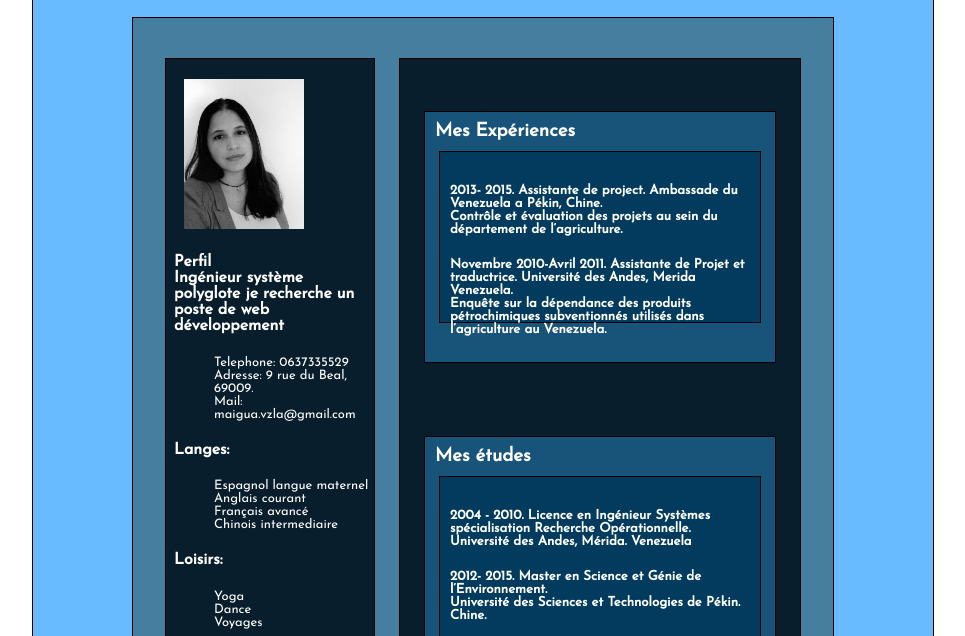
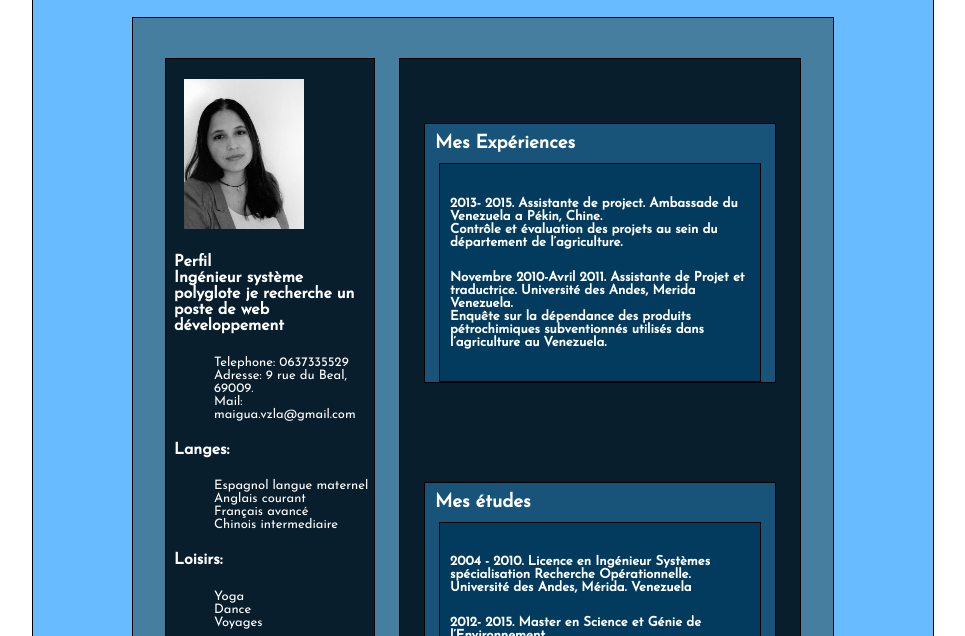
Before and after one commit to Maigualida/challenge_decouvert-HTM-CSS, a plain HTML site: page index.html in a window 1280 px wide. Shown: the part 164-800 px from the top of the page, without its empty margins (157-1122 px from the left). Drawn offline with Linux system fonts and the light colour scheme.

Commit message:
a small chage in the CSS

```diff
--- a/stylesheet.css
+++ b/stylesheet.css
@@ -79,8 +79,8 @@ li{
 #left-box{
 	background-color: rgb(9,30,45);
 	width: 200px;
-	height: 650px;
-	margin-top: 20px;
+	/*height: 650px;
+*/	margin-top: 20px;
 	border: 1px solid black;
 	padding-left: 8px;
 
@@ -89,7 +89,7 @@ li{
 #right-box{
 	background-color: rgb(9,30,45);
 	width: 400px;
-	height: 650px;
+	/*height: 650px;*/
 	margin-top: 20px;
 	border: 1px solid black;
 	display: flex;
@@ -101,7 +101,7 @@ li{
 #experinces-box{
 	background-color: #18547A;
 	width: 350px;
-	height: 250px;
+	/*height: 250px;*/
 	margin-top: 30px;
 	border: 1px solid black;
 	margin-left: auto;
@@ -110,7 +110,7 @@ li{
 #studies-box{
 	background-color: #18547A;
 	width: 350px;
-	height: 250px;
+	/*height: 250px;*/
 	margin-top: 30px;
 	border: 1px solid black;
 	margin-left: auto;
@@ -120,7 +120,7 @@ li{
 .experiences{
 	background-color: #023B5E;
 	width: 300px;
-	height: 150px;
+	/*height: 150px;*/
 	margin-top: 5px;
 	border: 1px solid black;
 	margin-left: auto;
@@ -132,7 +132,7 @@ li{
 .studies{
 	background-color: #023B5E;
 	width: 300px;
-	height: 150px;
+	/*height: 150px;*/
 	margin-top: 5px;
 	border: 1px solid black;
 	margin-left: auto;
```
